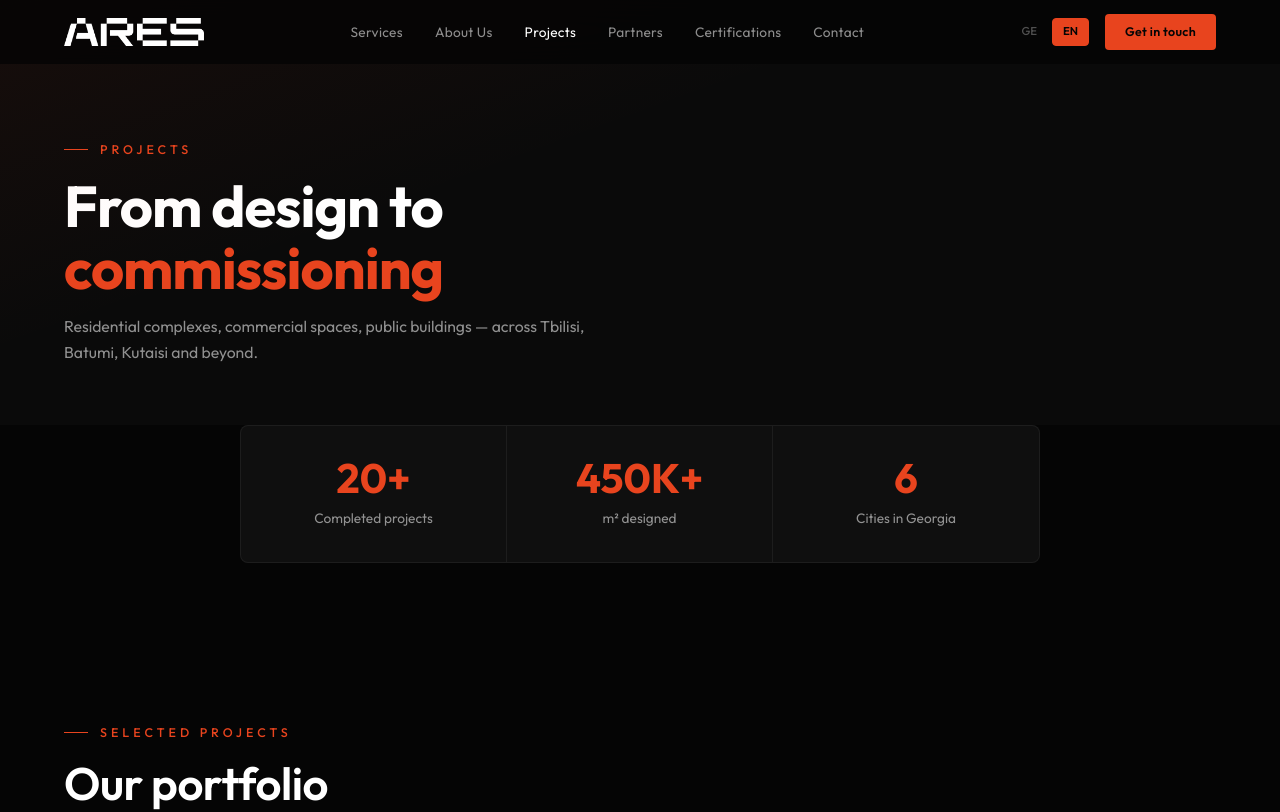
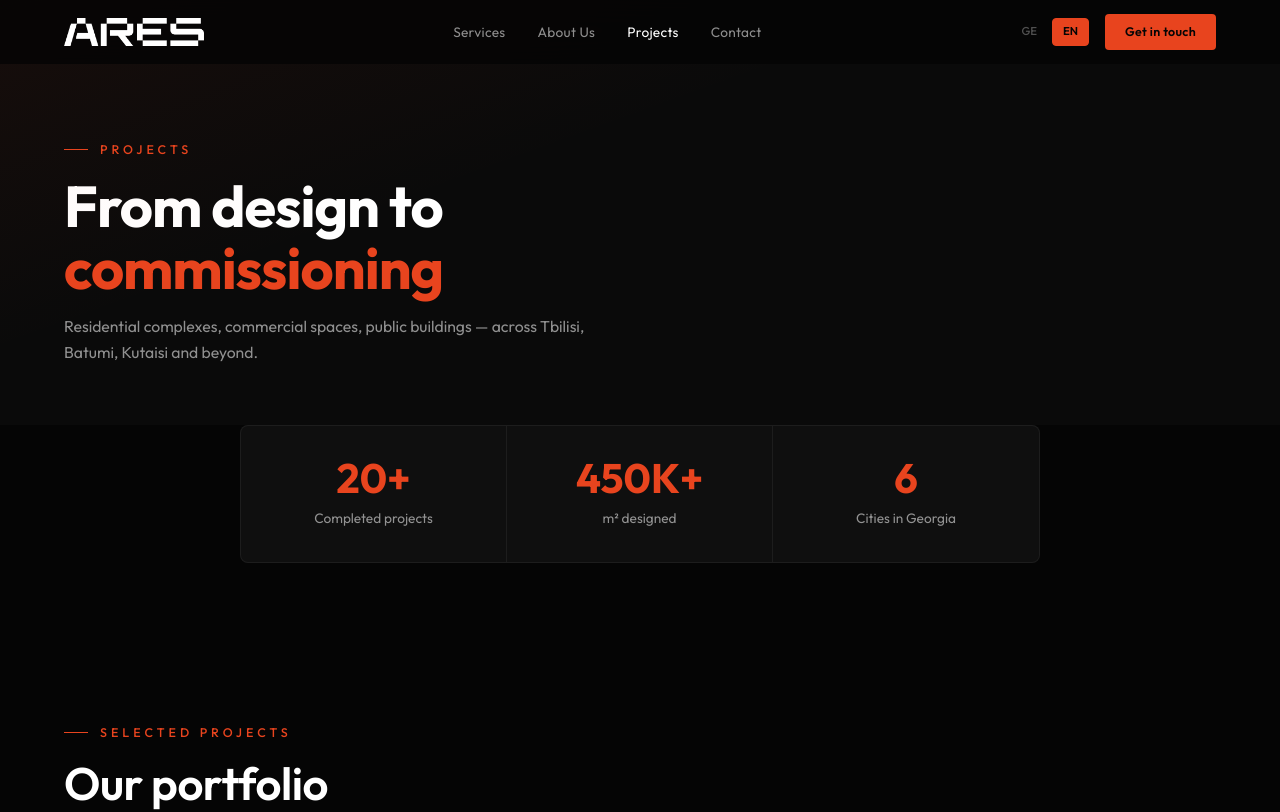
Before and after one commit to lukasturua9444/ares-ge, a Next.js app: page /projects in a window 1280 px wide. Shown: the top 812 px of the page. Built offline with nearby package versions, Linux system fonts and the light colour scheme.

Commit message:
Step 2 (EN projects): Remove Partners + Certifications nav links

```diff
--- a/src/app/projects/page.js
+++ b/src/app/projects/page.js
@@ -41,7 +41,7 @@ export default function ProjectsPage() {
   return (<>
     <nav className="nav" id="nav"><div className="nav-inner">
       <a href="/" className="nav-logo"><img src="/images/ARES_White_Horizontal.png" alt="ARES" /></a>
-      <div className={`nav-links${menuOpen ? ' open' : ''}`}><a href="/services" onClick={handleNavClick}>Services</a><a href="/about" onClick={handleNavClick}>About Us</a><a href="/projects" className="active-link" onClick={handleNavClick}>Projects</a><a href="/partners" onClick={handleNavClick}>Partners</a><a href="/certifications" onClick={handleNavClick}>Certifications</a><a href="/contact" onClick={handleNavClick}>Contact</a></div>
+      <div className={`nav-links${menuOpen ? ' open' : ''}`}><a href="/services" onClick={handleNavClick}>Services</a><a href="/about" onClick={handleNavClick}>About Us</a><a href="/projects" className="active-link" onClick={handleNavClick}>Projects</a><a href="/contact" onClick={handleNavClick}>Contact</a></div>
       <div className="nav-right"><div className="lang-sw"><a href="/ka/projects">GE</a><a href="/projects" className="active">EN</a></div><a href="/contact" className="nav-cta">Get in touch</a></div>
           <button type="button" className={`hamburger${menuOpen ? ' active' : ''}`} id="hamburger" onClick={() => setMenuOpen(!menuOpen)} aria-label="Toggle menu"><span></span><span></span><span></span></button>
         </div>
@@ -54,6 +54,6 @@ export default function ProjectsPage() {
       </div></div></section>
     <section className="section services"><div className="wrap" style={{ textAlign: 'center' }}><div className="section-label anim center">Geography</div><h2 className="section-title anim anim-d1" style={{ margin: '0 auto 8px' }}>Active across Georgia</h2><p className="section-sub anim anim-d2" style={{ margin: '0 auto 48px' }}>We deliver projects wherever they are needed.</p><div className="certs-grid anim anim-d3">{['Tbilisi', 'Batumi', 'Kutaisi', 'Rustavi', 'Kvareli', 'Vashlovani'].map((city) => (<div className="cert-item" key={city}><span>{city}</span></div>))}</div></div></section>
     <section className="cta-section"><div className="wrap"><div className="cta-box anim"><h2>Have a project in mind?</h2><p>Get a consultation and preliminary cost estimate for your development</p><div style={{ marginTop: '24px' }}><a href="/contact" className="btn-primary" style={{ color: 'var(--black)', textDecoration: 'none' }}>Request consultation</a></div></div></div></section>
-    <footer><div className="wrap"><div className="footer-grid"><div><div className="footer-brand"><img src="/images/ARES_White_Horizontal.png" alt="ARES" /></div><p className="footer-desc">Integrated MEPF engineering solutions for developers and construction companies across Georgia.</p></div><div className="footer-col"><h4>Navigation</h4><a href="/services">Services</a><a href="/about">About Us</a><a href="/projects">Projects</a><a href="/partners">Partners</a><a href="/contact">Contact</a></div><div className="footer-col"><h4>Services</h4><a href="/services">Mechanical</a><a href="/services">Electrical</a><a href="/services">Plumbing</a><a href="/services">Fire protection</a></div><div className="footer-col footer-contact"><h4>Contact</h4><p><a href="mailto:info@ares.ge">info@ares.ge</a></p><p><a href="tel:+995595396139">+995 595 39 61 39</a></p><p>8 S. Virsaladze Street<br />Tbilisi 0108, Georgia</p></div></div><div className="footer-bottom"><p>&copy; 2026 ARES. All rights reserved.</p><p>MEPF Engineering Solutions</p></div></div></footer>
+    <footer><div className="wrap"><div className="footer-grid"><div><div className="footer-brand"><img src="/images/ARES_White_Horizontal.png" alt="ARES" /></div><p className="footer-desc">Integrated MEPF engineering solutions for developers and construction companies across Georgia.</p></div><div className="footer-col"><h4>Navigation</h4><a href="/services">Services</a><a href="/about">About Us</a><a href="/projects">Projects</a><a href="/contact">Contact</a></div><div className="footer-col"><h4>Services</h4><a href="/services">Mechanical</a><a href="/services">Electrical</a><a href="/services">Plumbing</a><a href="/services">Fire protection</a></div><div className="footer-col footer-contact"><h4>Contact</h4><p><a href="mailto:info@ares.ge">info@ares.ge</a></p><p><a href="tel:+995595396139">+995 595 39 61 39</a></p><p>8 S. Virsaladze Street<br />Tbilisi 0108, Georgia</p></div></div><div className="footer-bottom"><p>&copy; 2026 ARES. All rights reserved.</p><p>MEPF Engineering Solutions</p></div></div></footer>
   </>);
 }
```
